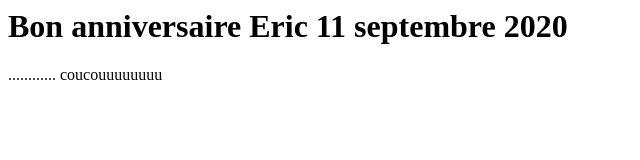
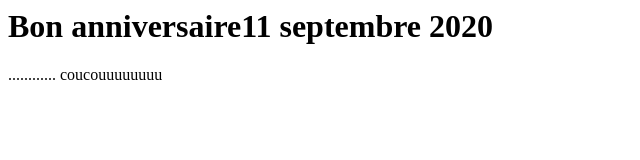
Before and after one commit to emelinethev/emelinethev_AR, a plain HTML site: page index.html in a window 1280 px wide. Shown: the whole page, without its empty margins (0-640 px from the left). Drawn offline with Linux system fonts and the light colour scheme.

Commit message:
git commit

```diff
--- a/index.html
+++ b/index.html
@@ -4,7 +4,7 @@
   </head>
 
   <body>
-    <h1>Bon anniversaire Eric 11 septembre 2020</h1>
+    <h1>Bon anniversaire11 septembre 2020</h1>
     <p> ............ coucouuuuuuuu</p>
   </body>
 
```
